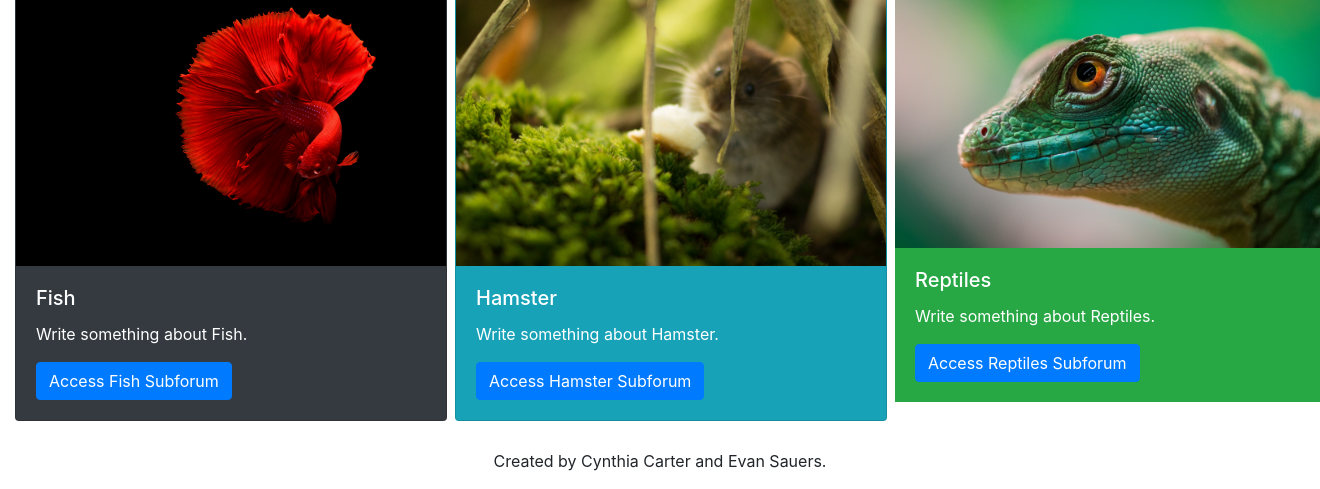
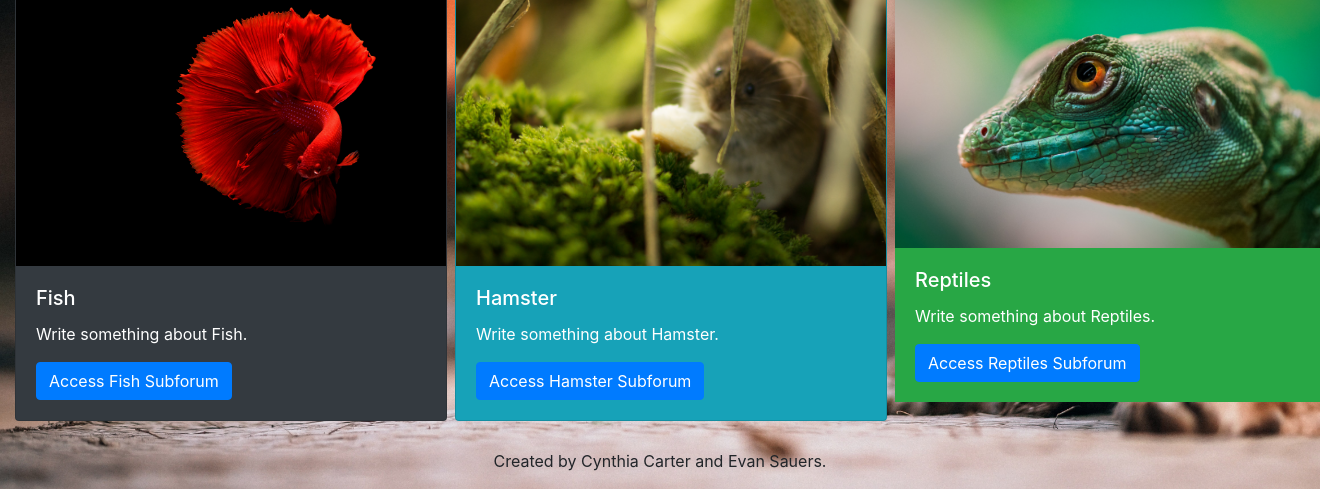
Before and after one commit to evan-sauers/internet-forum, a PHP site: page /home.html in a window 1320 px wide. Shown: the part 612-1101 px from the top of the page. Run offline with PHP 8.4, Linux system fonts and the light colour scheme; some web fonts are replaced.

Commit message:
Changes some styling

```diff
--- a/home.html
+++ b/home.html
@@ -11,12 +11,12 @@
 
     </head>
 
-    <body>
+    <body class="home">
         <div class="container-fluid">
             <!-- Title -->
             <div class="row">
               <div class="col">
-                  <h1>Pet Forum Dashborad</h1>
+                  <h1 class="homeTitle">Pet Forum Dashborad</h1>
               </div>
             </div>
 
--- a/styles.css
+++ b/styles.css
@@ -2,12 +2,19 @@
     background-image: url("images/login-background.jpg");
     background-size: cover;
 }
-
+.home {
+    background-image: url("images/login-background.jpg");
+    background-size: cover;
+}
 h1 {
     font-family: 'ABeeZee', sans-serif;
     font-size: 48px;
     text-align: center;
     padding: 20px;
+
+}
+.homeTitle{
+    color: white;
 }
 
 #login {
```
Also changed, not shown: brick.jpg (added).
